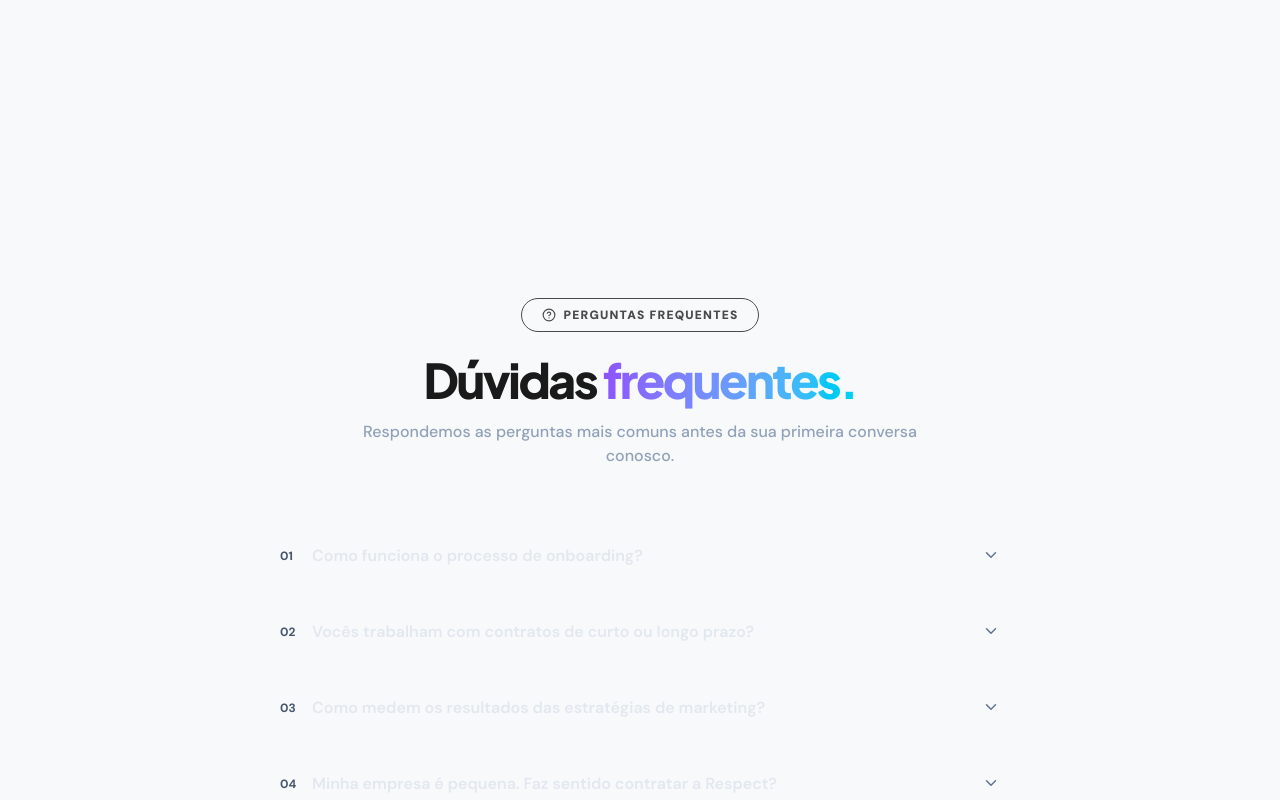
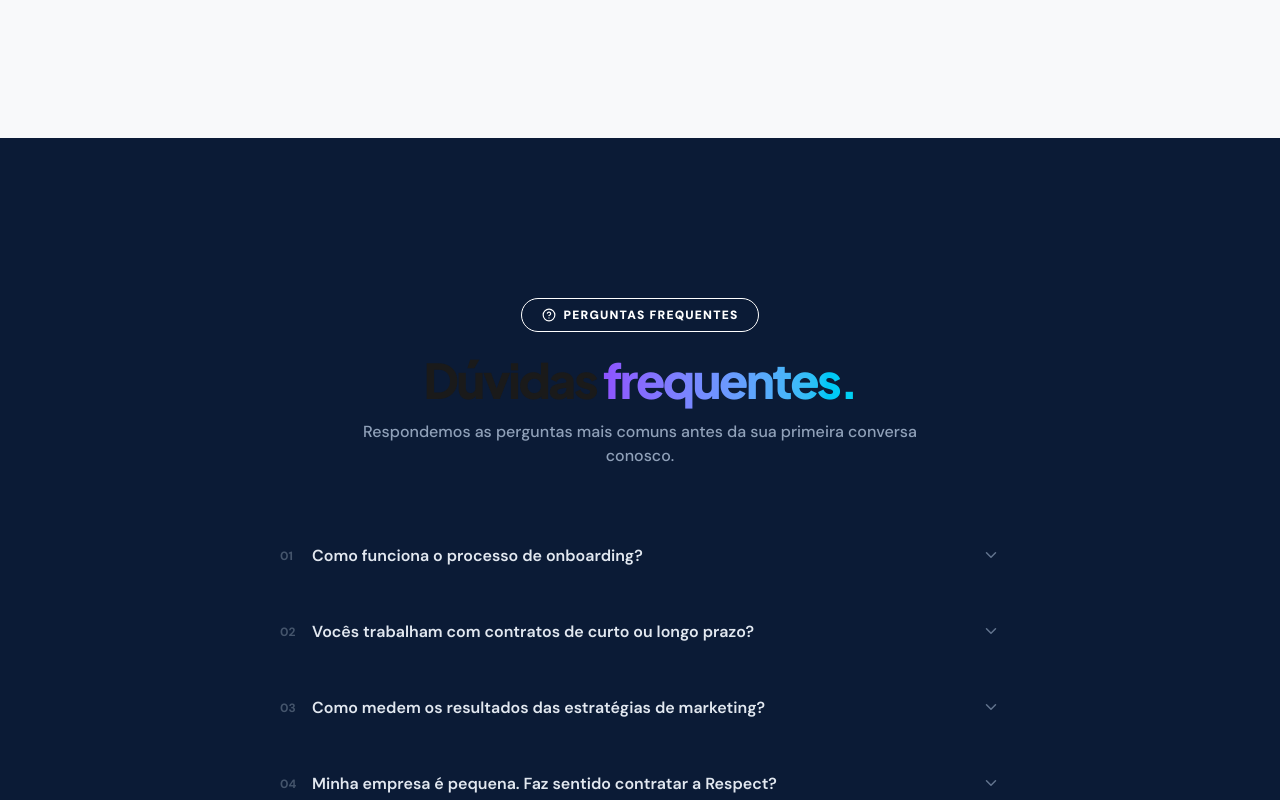
Before and after one commit to msabinoxd/respect, a React (Vite) app: page /#/ in a window 1280 px wide. Shown: the part 3100-3900 px from the top of the page. Built offline with nearby package versions, Linux system fonts and the light colour scheme.

Commit message:
fix: complete rebranding types and links implementation

```diff
--- a/src/components/FAQ.tsx
+++ b/src/components/FAQ.tsx
@@ -81,7 +81,7 @@ function FAQItem({ faq, index }: { faq: typeof FAQS[0]; index: number }) {
 
 export function FAQ() {
   return (
-    <Section variant="darker" id="faq">
+    <Section variant="navy" id="faq">
       <Container size="default">
         <motion.div
           initial="hidden"
@@ -91,7 +91,7 @@ export function FAQ() {
           className="flex flex-col items-center text-center mb-14"
         >
           <motion.div variants={fadeUpPremium}>
-            <Badge icon={HelpCircle} label="Perguntas Frequentes" variant="dark" className="mb-6" />
+            <Badge icon={HelpCircle} label="Perguntas Frequentes" variant="blue" className="mb-6" />
           </motion.div>
 
           <motion.h2
--- a/src/components/PilarCard.tsx
+++ b/src/components/PilarCard.tsx
@@ -15,7 +15,7 @@ export function PilarCard({ pilar }: PilarCardProps) {
 
   return (
     <motion.div variants={fadeUpPremium} className="h-full">
-      <Card interactive elevated className="relative group">
+      <Card interactive className="relative group">
         {/* Icon + Badge */}
         <div
           className={`w-14 h-14 rounded-xl bg-gradient-to-br ${pilar.gradient} flex items-center justify-center mb-6 group-hover:scale-110 transition-transform duration-300`}
```
